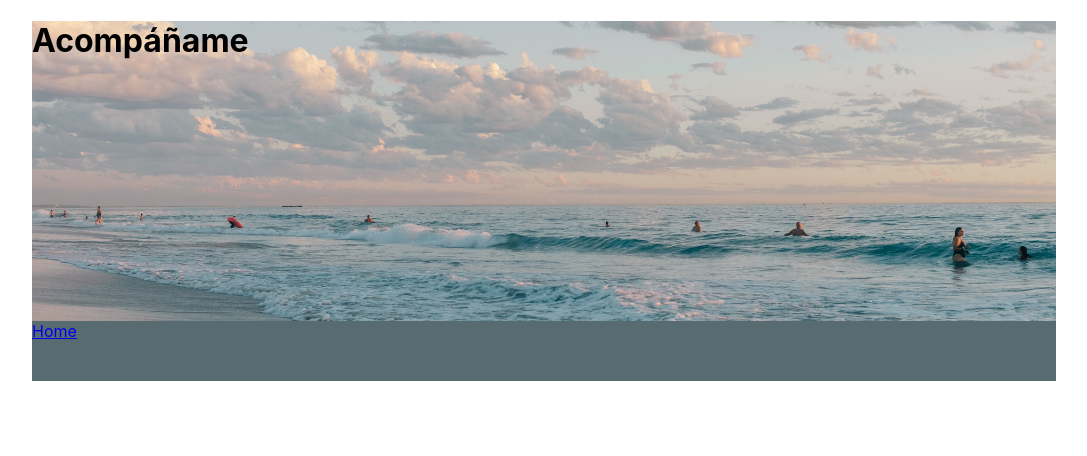
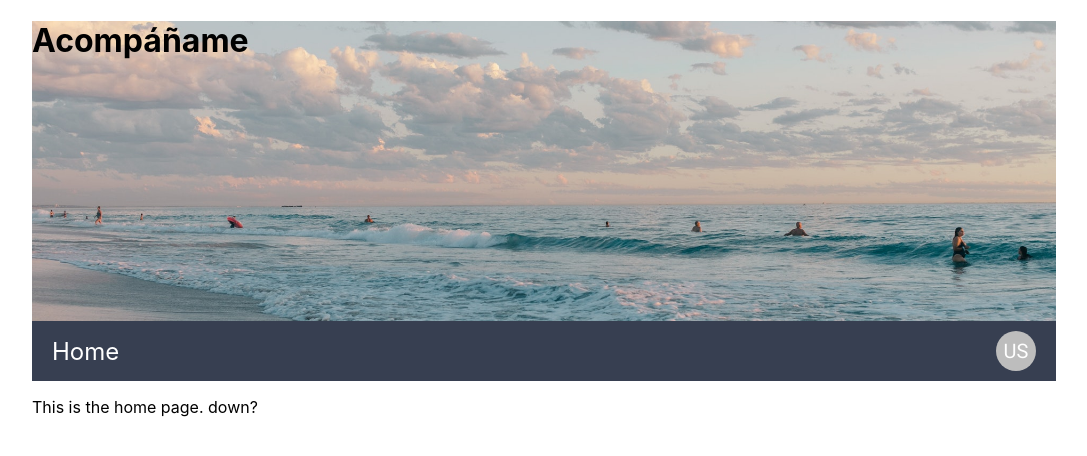
Before and after one commit to gibarra2/accompany-me, a React (Create React App) app in the folder frontend/: page /user/1 in a window 1280 px wide. Before the commit this address had no page. Shown: the top 456 px of the page, without its empty margins (96-1183 px from the left). Built offline with nearby package versions, Linux system fonts and the light colour scheme.

Commit message:
Fixed styling on NavBar. Added MUI Avatar

```diff
--- a/frontend/public/index.html
+++ b/frontend/public/index.html
@@ -14,6 +14,7 @@
       rel="stylesheet"
       href="https://fonts.googleapis.com/css?family=Roboto:300,400,500,700&display=swap"
     />
+    <link rel="stylesheet" href="https://fonts.googleapis.com/icon?family=Material+Icons" />
     <title>Acompáñame</title>
   </head>
   <body>
--- a/frontend/src/App.js
+++ b/frontend/src/App.js
@@ -4,6 +4,7 @@ import Home from './Pages/Home';
 import Trip from './Pages/Trip';
 import TripProposal from './Pages/TripProposal';
 import Header from './Components/Header';
+import Button from '@mui/material/Button';
 
 function App() {
   return (
@@ -13,7 +14,7 @@ function App() {
         <div className="main-container">
           <Header />
           <Routes>
-            <Route path="/" element={<Home />} />
+            <Route path="/user/:id" element={<Home />} />
             <Route path="/trip/:id" element={<Trip />} />
             <Route path="/proposal/:id" element={<TripProposal />} />
           </Routes>
--- a/frontend/src/Components/Header.js
+++ b/frontend/src/Components/Header.js
@@ -1,6 +1,6 @@
 import React from 'react';
 import NavBar from './NavBar';
-import '../styling/Header.css';
+import '../styles/Header.css';
 
 const Header = () => {
   return (
--- a/frontend/src/Components/NavBar.js
+++ b/frontend/src/Components/NavBar.js
@@ -1,11 +1,20 @@
 import React from 'react';
 import { Link } from 'react-router-dom';
+import { useParams } from 'react-router-dom';
+import '../styles/NavBar.css';
+import Avatar from '@mui/material/Avatar';
 
 const NavBar = () => {
+  let { id } = useParams();
   return (
     <>
       <nav>
-        <Link to="/">Home</Link>
+        <li>
+          <Link to="/user/:id">Home</Link>
+        </li>
+        <li>
+          <Avatar className="user-avatar">US</Avatar>
+        </li>
       </nav>
     </>
   );
--- a/frontend/src/Pages/Home.js
+++ b/frontend/src/Pages/Home.js
@@ -1,6 +1,9 @@
 import React from 'react';
+import { useParams, Link as RouterLink } from 'react-router-dom';
+import Link from '@mui/icons-material/Link';
 
 const Home = () => {
+  let { id } = useParams();
   return (
     <>
       <p>This is the home page. down? </p>
--- a/frontend/src/styling/Header.css
+++ b/frontend/src/styles/Header.css
@@ -10,5 +10,5 @@
 
 nav {
     height: 60px;
-    background-color: #586B70;
+    background-color: #373F51;
 }
--- /dev/null
+++ b/frontend/src/styles/NavBar.css
@@ -0,0 +1,20 @@
+nav {
+    display: flex;
+    align-items: center;
+    justify-content: space-between;
+}
+
+li {
+    list-style: none;
+}
+
+nav a {
+    color: white;
+    text-decoration: none;
+    padding: 20px;
+    font-size: 1.5rem;
+}
+
+.user-avatar {
+    margin: 20px;
+}
```
Also changed, not shown: 1 other file (tests, documents, lock files or other folders).
